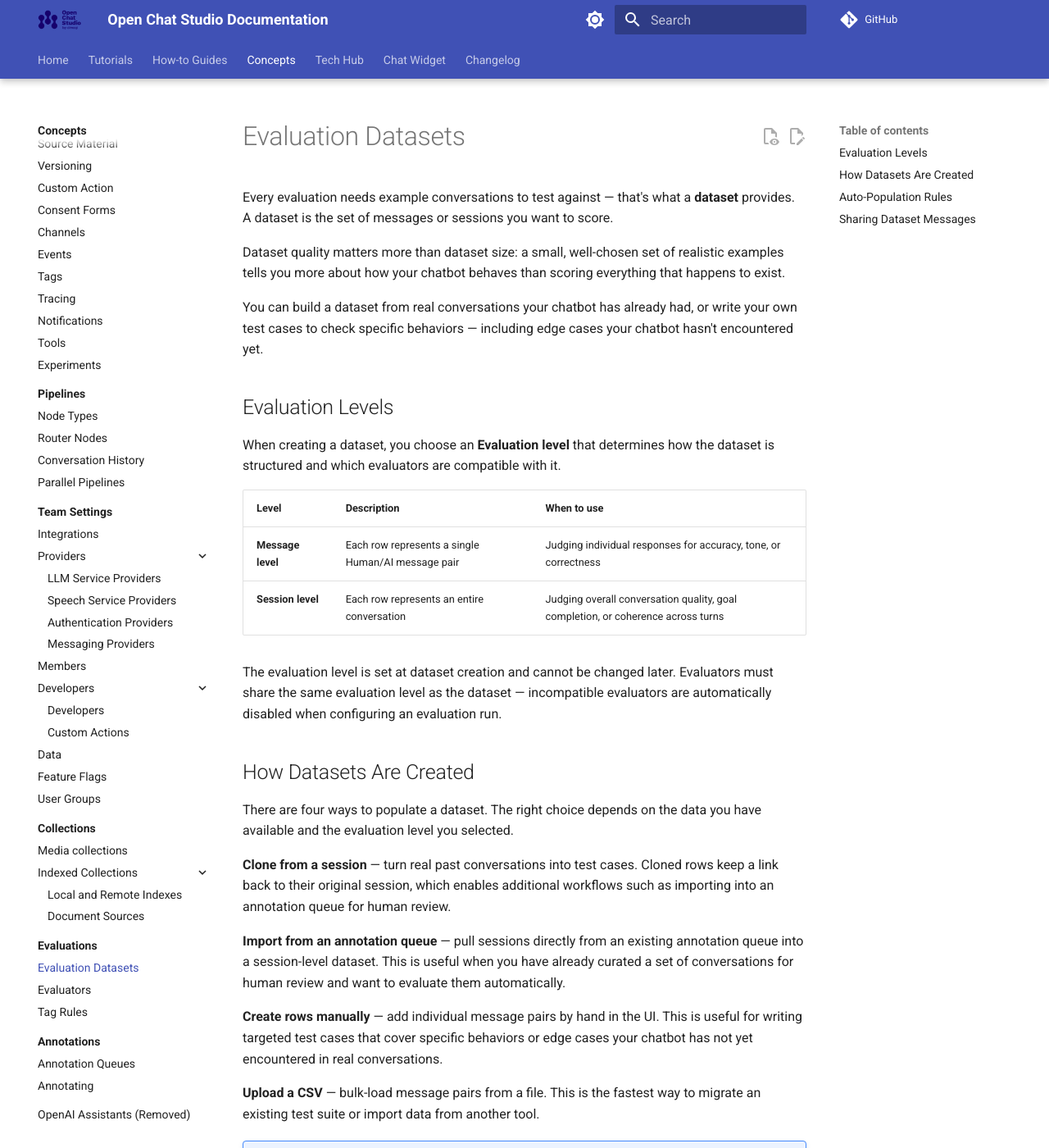
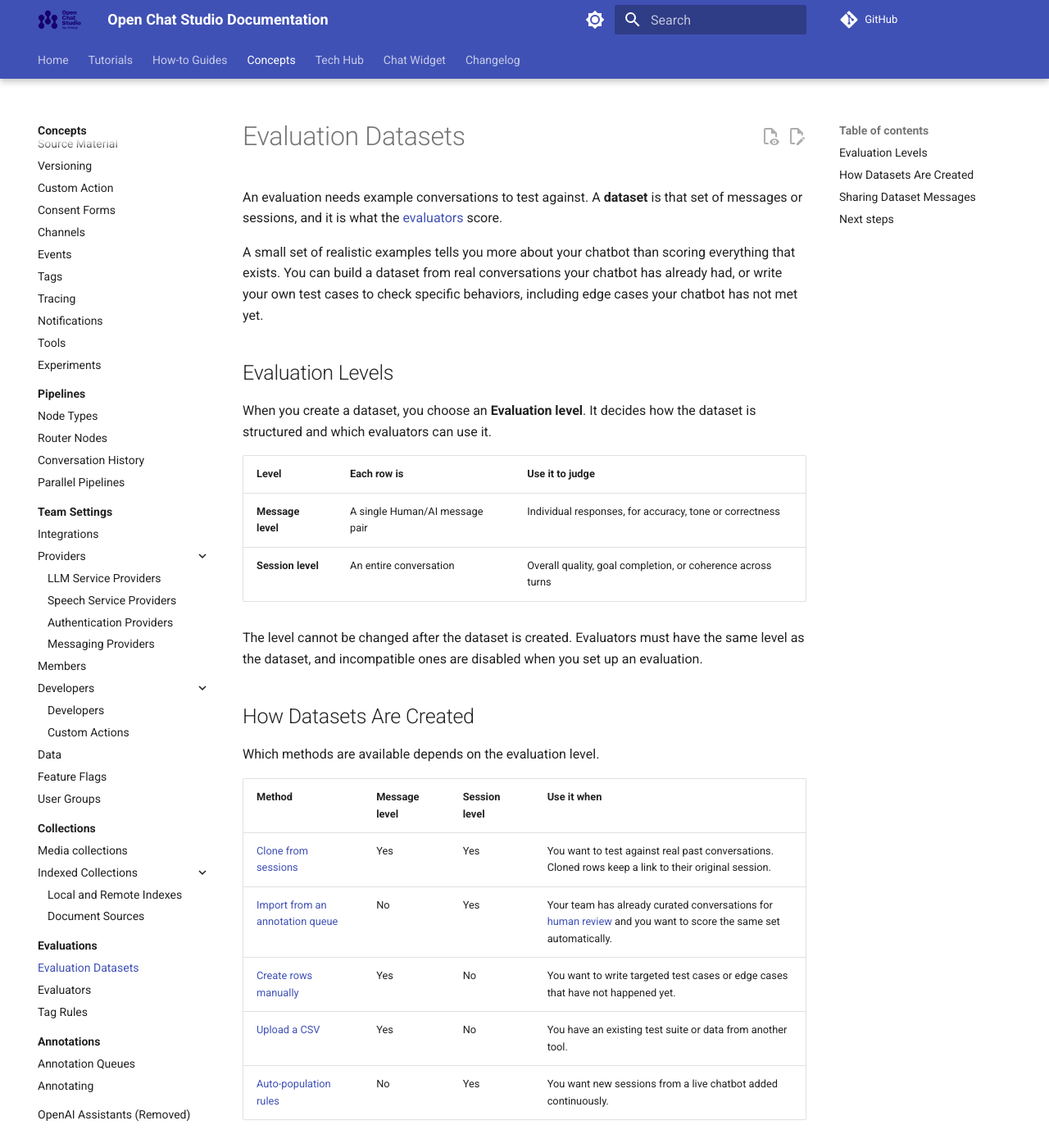
Before and after one commit to dimagi/open-chat-studio-docs, an MkDocs documentation site: the page built from docs/concepts/evaluations/dataset.md, in a window 1280 px wide and 1400 px high. Shown: the whole window at 82% size. Built offline with MkDocs 1.6.1 and Material for MkDocs 9.7.7, drawn with Linux system fonts in a browser that asks for light colours; a script that is not in the unit is left out; comment, search, counter and statistics services are not loaded; some of the changed text lies outside the part shown.

Commit message:
Rewrote Evaluations and datasets Concept pages for new users to understand the why. Diagrams and examples.

```diff
--- a/docs/concepts/evaluations/dataset.md
+++ b/docs/concepts/evaluations/dataset.md
@@ -1,47 +1,38 @@
 # Evaluation Datasets
 
-Every evaluation needs example conversations to test against — that's what a **dataset** provides. A dataset is the set of messages or sessions you want to score.
+An evaluation needs example conversations to test against. A **dataset** is that set of messages or sessions, and it is what the [evaluators](./evaluators.md) score.
 
-Dataset quality matters more than dataset size: a small, well-chosen set of realistic examples tells you more about how your chatbot behaves than scoring everything that happens to exist.
-
-You can build a dataset from real conversations your chatbot has already had, or write your own test cases to check specific behaviors — including edge cases your chatbot hasn't encountered yet.
+A small set of realistic examples tells you more about your chatbot than scoring everything that exists. You can build a dataset from real conversations your chatbot has already had, or write your own test cases to check specific behaviors, including edge cases your chatbot has not met yet.
 
 ## Evaluation Levels
 
-When creating a dataset, you choose an **Evaluation level** that determines how the dataset is structured and which evaluators are compatible with it.
+When you create a dataset, you choose an **Evaluation level**. It decides how the dataset is structured and which evaluators can use it.
 
-| Level | Description | When to use |
+| Level | Each row is | Use it to judge |
 |---|---|---|
-| **Message level** | Each row represents a single Human/AI message pair | Judging individual responses for accuracy, tone, or correctness |
-| **Session level** | Each row represents an entire conversation | Judging overall conversation quality, goal completion, or coherence across turns |
+| **Message level** | A single Human/AI message pair | Individual responses, for accuracy, tone or correctness |
+| **Session level** | An entire conversation | Overall quality, goal completion, or coherence across turns |
 
-The evaluation level is set at dataset creation and cannot be changed later. Evaluators must share the same evaluation level as the dataset — incompatible evaluators are automatically disabled when configuring an evaluation run.
+The level cannot be changed after the dataset is created. Evaluators must have the same level as the dataset, and incompatible ones are disabled when you set up an evaluation.
 
 ## How Datasets Are Created
 
-There are four ways to populate a dataset. The right choice depends on the data you have available and the evaluation level you selected.
+Which methods are available depends on the evaluation level.
 
-**Clone from a session** — turn real past conversations into test cases. Cloned rows keep a link back to their original session, which enables additional workflows such as importing into an annotation queue for human review.
-
-**Import from an annotation queue** — pull sessions directly from an existing annotation queue into a session-level dataset. This is useful when you have already curated a set of conversations for human review and want to evaluate them automatically.
-
-**Create rows manually** — add individual message pairs by hand in the UI. This is useful for writing targeted test cases that cover specific behaviors or edge cases your chatbot has not yet encountered in real conversations.
-
-**Upload a CSV** — bulk-load message pairs from a file. This is the fastest way to migrate an existing test suite or import data from another tool.
-
-!!! note
-    Manual creation and CSV upload are only available for **message-level** datasets.
-
-    **Session-level** datasets must be populated by cloning sessions, by configuring an [auto-population rule](../../tech-hub/evaluations/auto_population.md), or by importing sessions from an annotation queue.
-
-For step-by-step instructions for each method, see [Create a Dataset](../../how-to/evaluations/create-a-dataset.md). Once you have a dataset and evaluators, see [Run an Evaluation](../../how-to/evaluations/run-an-evaluation.md). For the full field reference and CSV format details, see [Dataset Structure](../../tech-hub/evaluations/dataset-structure.md).
-
-## Auto-Population Rules
-
-Session-level datasets can be continuously and automatically populated with new sessions from a live chatbot, instead of being created manually or from a one-off import. See [Auto-Population Rules](../../tech-hub/evaluations/auto_population.md) for how to configure rules and how ingestion works.
+| Method | Message level | Session level | Use it when |
+|---|---|---|---|
+| [Clone from sessions](../../how-to/evaluations/create-a-dataset.md#clone-from-sessions) | Yes | Yes | You want to test against real past conversations. Cloned rows keep a link to their original session. |
+| [Import from an annotation queue](../../how-to/evaluations/create-a-dataset.md#import-from-an-annotation-queue) | No | Yes | Your team has already curated conversations for [human review](../annotations/queues.md) and you want to score the same set automatically. |
+| [Create rows manually](../../how-to/evaluations/create-a-dataset.md#create-manually) | Yes | No | You want to write targeted test cases or edge cases that have not happened yet. |
+| [Upload a CSV](../../how-to/evaluations/create-a-dataset.md#upload-csv-file) | Yes | No | You have an existing test suite or data from another tool. |
+| [Auto-population rules](../../tech-hub/evaluations/auto_population.md) | No | Yes | You want new sessions from a live chatbot added continuously. |
 
 ## Sharing Dataset Messages
 
-When viewing dataset messages in the table, each row includes a link button that allows you to share a direct link to that specific message. When someone follows this link, the page automatically scrolls to the message and highlights it for easy identification.
+Each row in the dataset table has a link button that copies a direct link to that message. Anyone who opens the link is taken to the message, which is highlighted. Use it to refer to a specific test case in a discussion.
 
-This feature is useful for collaborating with team members, referencing specific test cases in discussions, or documenting particular dataset examples. Click the link icon next to any message, and the URL will be copied to your clipboard with the message ID parameter included.
+## Next steps
+
+- [Create a Dataset](../../how-to/evaluations/create-a-dataset.md) — step-by-step instructions for each method.
+- [Run an Evaluation](../../how-to/evaluations/run-an-evaluation.md) — score the dataset once you have evaluators.
+- [Dataset Structure](../../tech-hub/evaluations/dataset-structure.md) — field reference and CSV format.
```
Also changed, not shown: docs/concepts/evaluations/index.md (+23 -10 lines).
